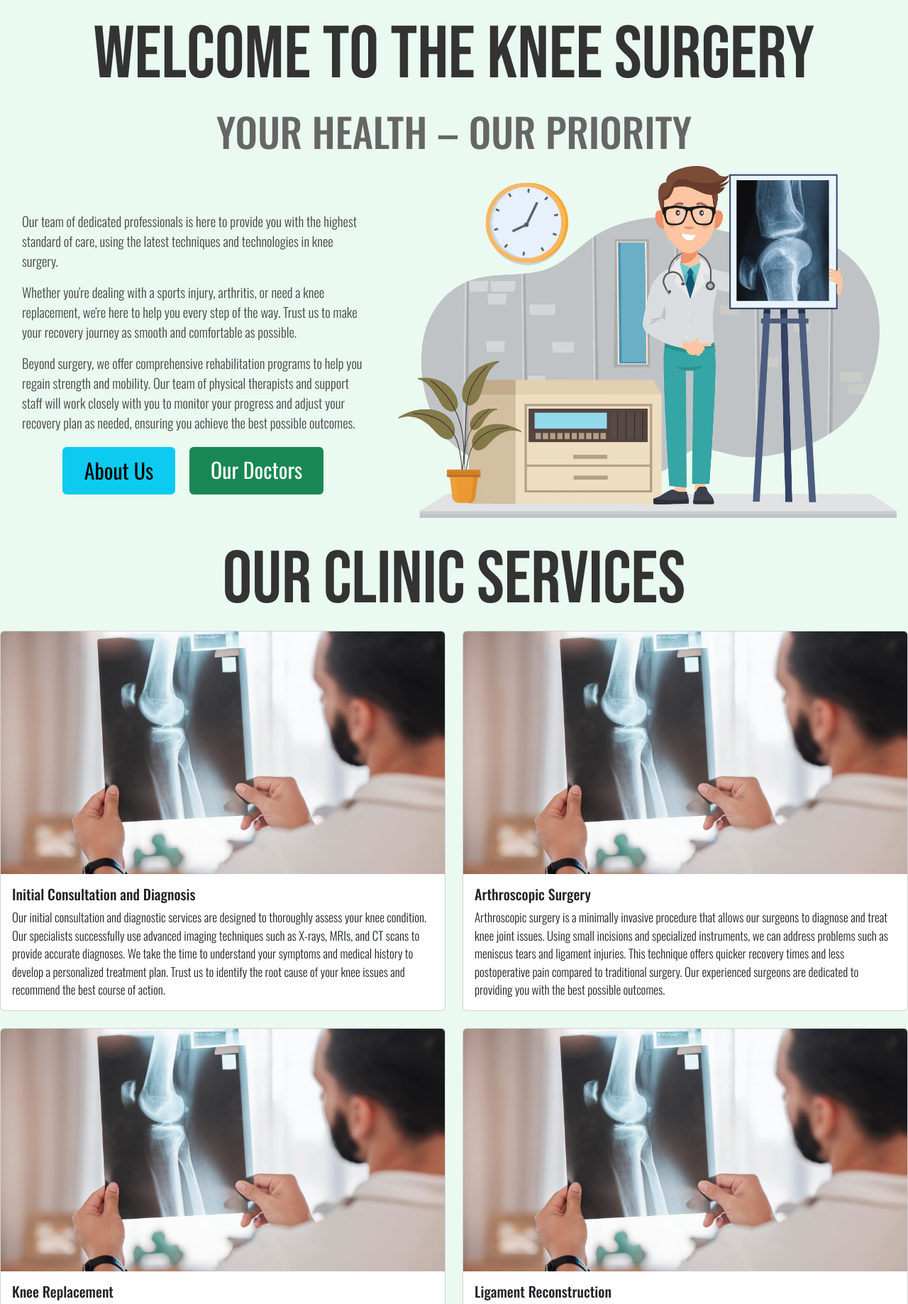
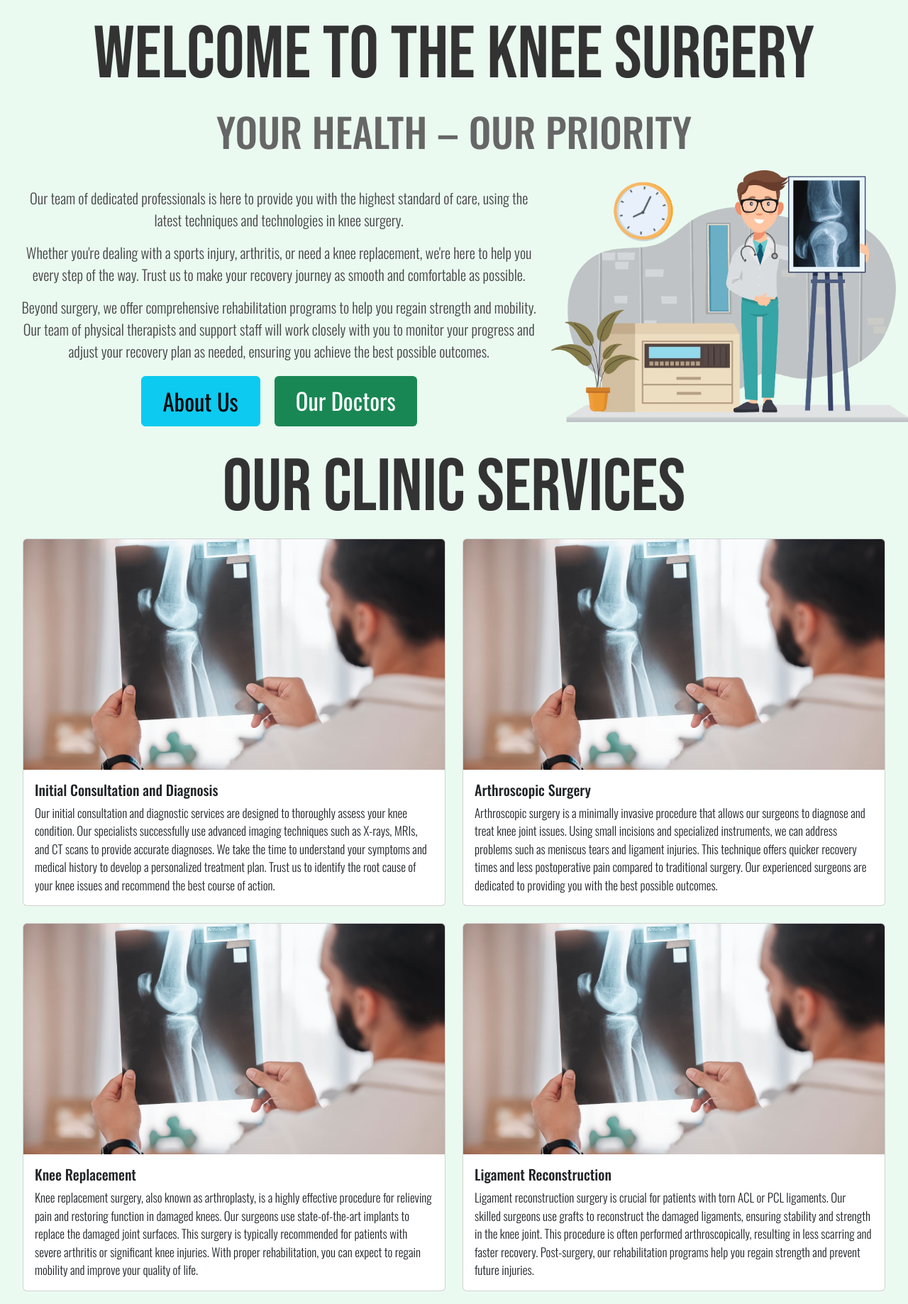
Before and after one commit to pagaslav/theknee-surgery, a Flask app: page / in a window 1280 px wide. Shown: the part 82-1920 px from the top of the page at 71% size. Run offline with Flask 3, Linux system fonts and the light colour scheme; some libraries are stand-ins or nearby versions.

Commit message:
chore(css): update styles for Index Page  for welcome section and cards
Update styles for welcome section on the index page, adjusting text and image settings using
flexbox. Add left and right margins for cards to improve layout.

```diff
--- a/static/css/style.css
+++ b/static/css/style.css
@@ -34,6 +34,8 @@ main {
 }
 
 img {
+  max-width: 100%;
+  height: auto;
   background-color: transparent !important;
   border: none !important;
 }
@@ -124,29 +126,27 @@ footer {
 .welcome-flex {
   display: flex;
   align-items: center;
-  justify-content: space-around;
-  flex-wrap: wrap;
+  width: 100%;
+  justify-content: center;
   margin-bottom: 10px;
 }
 
 .welcome-text {
-  width: 40%;
+  width: auto;
   font-family: "Oswald", sans-serif;
-  font-size: 1.1em;
+  font-size: 1.2em;
   color: #444;
-  text-align: left;
+  text-align: center;
   margin-top: 15px;
-  max-width: 800px;
+  margin-left: 10px;
   padding: 15px;
+  flex-grow: 1;
 }
 
 .welcome-image {
-  width: 55%;
-}
-
-.welcome-image img {
-  width: 100%;
-  height: auto;
+  margin-left: 0px;
+  margin-right: 0px;
+  flex-grow: 1;
 }
 
 .button-group {
@@ -161,12 +161,27 @@ footer {
   padding: 10px 30px;
 }
 
-.carousel-inner img {
+.cards {
+  margin-left: 20px;
+  margin-right: 20px;
+}
+
+/* .services-subtitle {
+  font-family: "Oswald", sans-serif;
+  text-transform: uppercase;
+  font-weight: 500;
+  font-size: 1.5em;
+  color: #666;
+  text-align: center;
+  margin: auto;
+} */
+
+/* .carousel-inner img {
   width: 100%;
   height: auto;
   max-height: 75vh;
   object-fit: cover;
-}
+} */
 
 /* Login Page */
 .form-signin {
@@ -194,6 +209,11 @@ footer {
 }
 
 /* Media queries for responsive design */
+@media (min-width: 2200px) {
+  img {
+    max-width: none !important; /* Remove max-width for larger screens */
+  }
+}
 
 @media screen and (max-width: 1400px) {
   .welcome-title {
@@ -280,7 +300,8 @@ footer {
     font-size: 1.8em;
   }
 
-  .welcome-subtitle {
+  .welcome-subtitle,
+  .services-subtitle {
     font-size: 1.1em;
   }
 }
@@ -291,9 +312,9 @@ footer {
     display: none !important;
   }
 
-  .brand-logo-text {
+  /* .brand-logo-text {
     font-size: 18px;
-  }
+  } */
 
   .welcome-title {
     font-size: 1.4em;
@@ -302,13 +323,25 @@ footer {
   .welcome-subtitle {
     font-size: 1.1em;
   }
+
+  .card-text {
+    display: none;
+  }
+
+  /* #services-subtitle-1 {
+    display: none;
+  }
+
+  .services-subtitle > {
+    font-size: 1.3em;
+  } */
 }
 
 /* Extra small devices (phones, less than 415px) */
 @media (max-width: 415px) {
-  .custom-brand-top {
+  /* .custom-brand-top {
     font-size: 1.3em;
-  }
+  } */
 
   .welcome-title {
     font-size: 1.2em;
@@ -321,9 +354,9 @@ footer {
 
 /* Extra extra small devices (small phones, less than 355px) */
 @media (max-width: 355px) {
-  .custom-brand-top {
+  /* .custom-brand-top {
     font-size: 1.2em;
-  }
+  } */
 
   .welcome-title {
     font-size: 1em;
```
